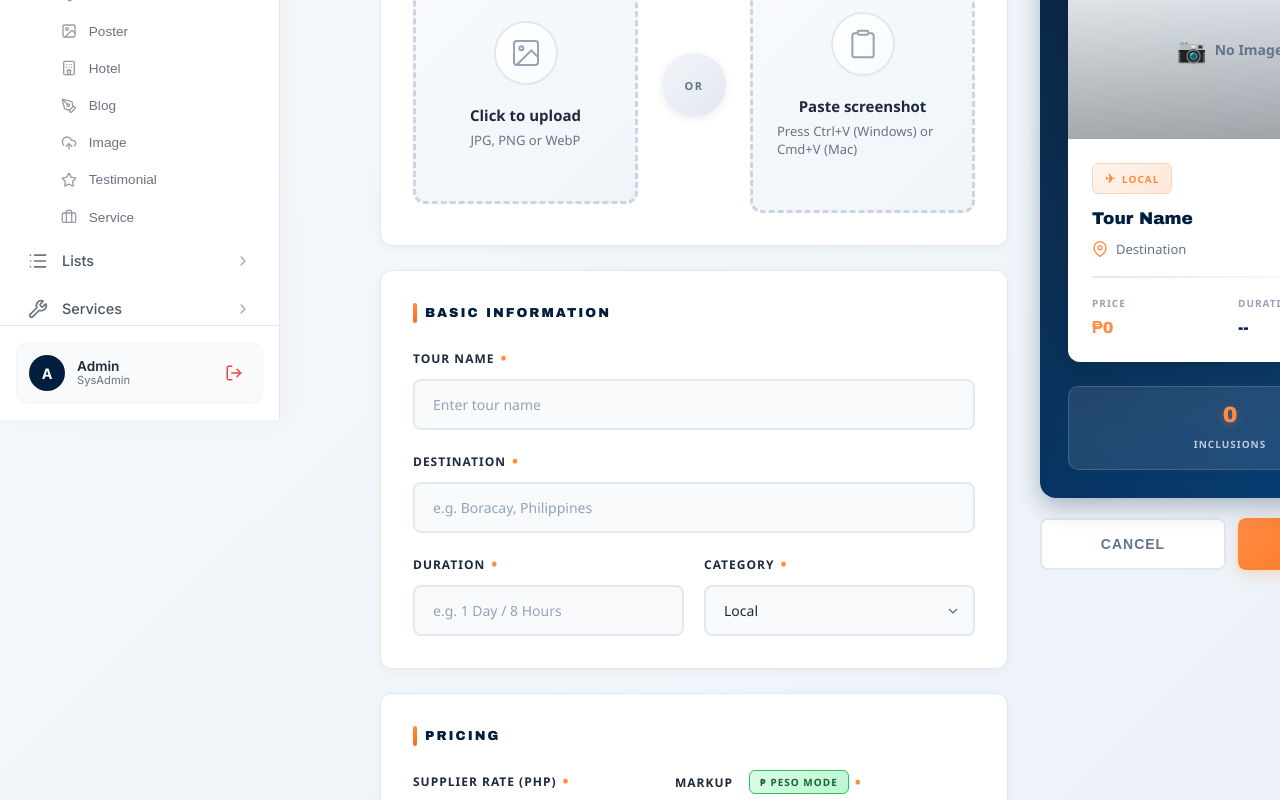
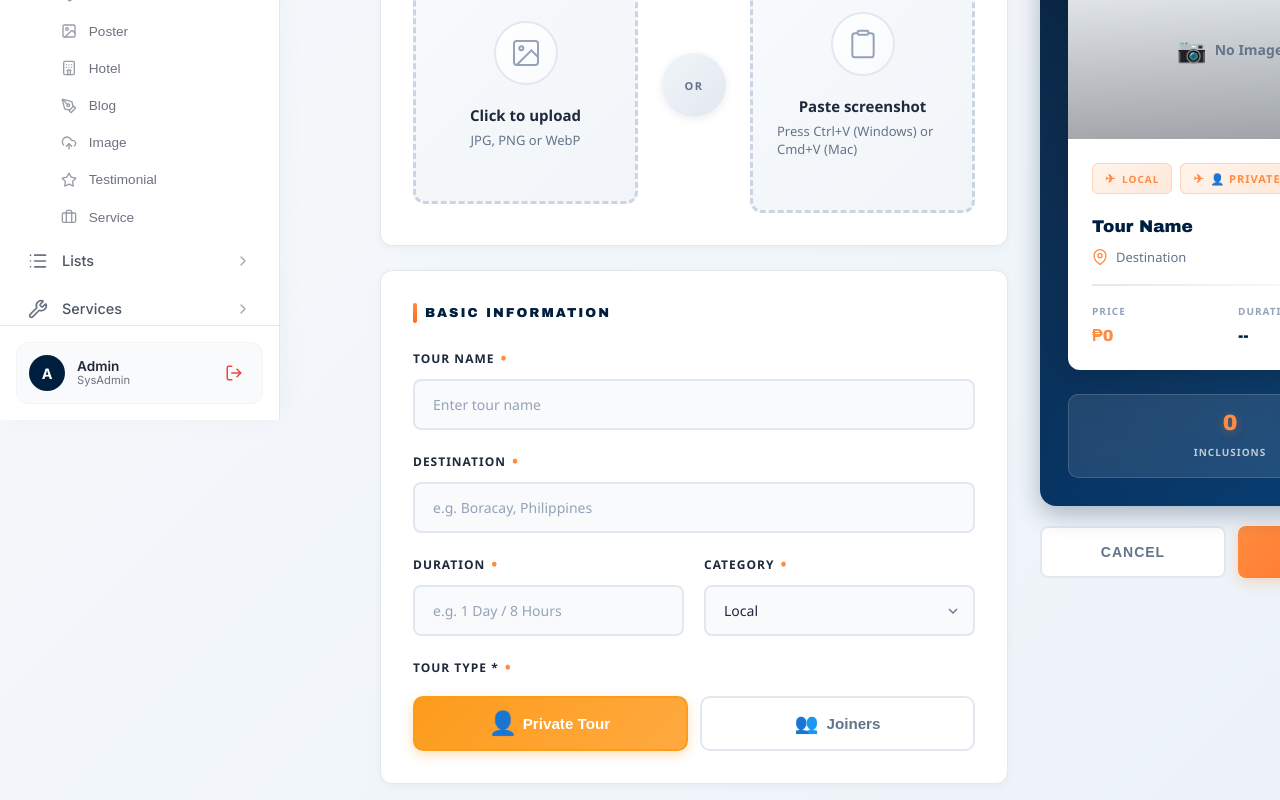
Before and after one commit to WanderWave-Travel-and-Tours/WWTT-Website, a React (Vite) app in the folder admin/: page /add-tour in a window 1280 px wide. Shown: the part 380-1180 px from the top of the page. Built offline with nearby package versions, Linux system fonts and the light colour scheme.

Commit message:
feat: add tour type and minimum pax fields for joiner tours

```diff
--- a/admin/src/components/addtours/TourBasicInfo.jsx
+++ b/admin/src/components/addtours/TourBasicInfo.jsx
@@ -1,7 +1,14 @@
 import React from 'react';
 import './TourBasicInfo.css';
 
-const TourBasicInfo = ({ title, setTitle, destination, setDestination, duration, setDuration, category, setCategory }) => {
+const TourBasicInfo = ({
+  title, setTitle,
+  destination, setDestination,
+  duration, setDuration,
+  category, setCategory,
+  tourType, setTourType,
+  minPax, setMinPax
+}) => {
   return (
     <section className="apkg-section">
       <h2 className="apkg-section-title">BASIC INFORMATION</h2>
@@ -46,6 +53,48 @@ const TourBasicInfo = ({ title, setTitle, destination, setDestination, duration,
             <option value="International">International</option>
           </select>
         </div>
+
+        {/* ✅ NEW: TOUR TYPE TOGGLE */}
+        <div className="apkg-field apkg-field--full">
+          <label>Tour Type *</label>
+          <div className="apkg-tour-type-toggle">
+            <button
+              type="button"
+              className={`apkg-toggle-btn ${tourType === 'private' ? 'active' : ''}`}
+              onClick={() => setTourType('private')}
+            >
+              <span className="toggle-icon">👤</span>
+              Private Tour
+            </button>
+            <button
+              type="button"
+              className={`apkg-toggle-btn ${tourType === 'joiners' ? 'active' : ''}`}
+              onClick={() => setTourType('joiners')}
+            >
+              <span className="toggle-icon">👥</span>
+              Joiners
+            </button>
+          </div>
+        </div>
+
+        {/* ✅ NEW: MIN PAX FOR JOINERS */}
+        {tourType === 'joiners' && (
+          <div className="apkg-field apkg-field--full">
+            <label>Minimum Pax Required *</label>
+            <input
+              type="number"
+              placeholder="Enter minimum number of joiners (e.g. 4)"
+              value={minPax}
+              onChange={(e) => setMinPax(e.target.value)}
+              required
+              min="1"
+              max="50"
+            />
+            <span className="apkg-field-hint">
+              This tour requires at least {minPax || '___'} joiners to proceed
+            </span>
+          </div>
+        )}
       </div>
     </section>
   );
--- a/admin/src/components/addtours/TourPreview.jsx
+++ b/admin/src/components/addtours/TourPreview.jsx
@@ -1,7 +1,6 @@
 import React from 'react';
 import './TourPreview.css';
 
-// Kinuha ang Icon mula sa PackagePreview.jsx para sa parehong UI
 const IconLocation = () => (
     <svg viewBox="0 0 24 24" fill="none" stroke="currentColor" strokeWidth="2">
         <path d="M21 10c0 7-9 13-9 13s-9-6-9-13a9 9 0 0118 0z" />
@@ -9,9 +8,8 @@ const IconLocation = () => (
     </svg>
 );
 
-const TourPreview = ({ url, cat, title, dest, price, dur, incs }) => {
+const TourPreview = ({ url, cat, title, dest, price, dur, incs, tourType, minPax }) => {
 
-    // Binibilang ang valid items para sa preview stats
     const activeInclusionsCount = incs.filter((i) => i.trim()).length;
 
     const formattedPrice = price
@@ -30,7 +28,18 @@ const TourPreview = ({ url, cat, title, dest, price, dur, incs }) => {
                     )}
                 </div>
                 <div className="apkg-card-body">
-                    <span className="apkg-card-badge">{cat}</span>
+                    <div style={{ display: 'flex', gap: '8px', marginBottom: '8px' }}>
+                        <span className="apkg-card-badge">{cat}</span>
+                        {/* ✅ NEW: Tour Type Badge */}
+                        {tourType && (
+                            <span className="apkg-card-badge" style={{
+                                backgroundColor: tourType === 'joiners' ? '#10b981' : '#3b82f6',
+                                fontSize: '11px'
+                            }}>
+                                {tourType === 'joiners' ? `👥 Joiners` : `👤 Private`}
+                            </span>
+                        )}
+                    </div>
                     <h3 className="apkg-card-title">
                         {title || "Tour Name"}
                     </h3>
@@ -38,6 +47,19 @@ const TourPreview = ({ url, cat, title, dest, price, dur, incs }) => {
                         <IconLocation />
                         {dest || "Destination"}
                     </p>
+
+                    {/* ✅ NEW: Show Min Pax for Joiners */}
+                    {tourType === 'joiners' && minPax && (
+                        <p style={{
+                            fontSize: '12px',
+                            color: '#10b981',
+                            marginTop: '4px',
+                            fontWeight: '500'
+                        }}>
+                            Minimum {minPax} pax required
+                        </p>
+                    )}
+
                     <div className="apkg-card-divider"></div>
                     <div className="apkg-card-meta">
                         <div>
@@ -58,7 +80,6 @@ const TourPreview = ({ url, cat, title, dest, price, dur, incs }) => {
                     <strong>{activeInclusionsCount}</strong>
                     <span>Inclusions</span>
                 </div>
-                {/* Pinanatili ang stats logic pero inalis ang Days/Activities dahil functionality-specific ang mga ito sa Packages */}
             </div>
         </div>
     );
--- a/admin/src/components/addtours/addtours.jsx
+++ b/admin/src/components/addtours/addtours.jsx
@@ -138,6 +138,8 @@ const AddTour = () => {
         !tourPrice &&
         !tourDuration &&
         tourCat === "Local" &&
+        tourType === "private" &&  // ✅ ADDED
+        !minPax &&                 // ✅ ADDED
         (tourIncs.length === 1 && tourIncs[0] === "") &&
         !tourFile;
 
@@ -169,6 +171,8 @@ const AddTour = () => {
         price: tourPrice,
         duration: tourDuration,
         category: tourCat,
+        tourType: tourType,
+        minPax: minPax,
         inclusions: tourIncs,
         image: imageBase64,
         imageMeta: imageMeta
@@ -181,6 +185,10 @@ const AddTour = () => {
 
     return () => clearTimeout(timeoutId);
   }, [tourTitle, tourDest, tourSupplier, tourMarkup, tourMarkupType, tourPrice, tourDuration, tourCat, tourIncs, tourFile]);
+
+  const [tourType, setTourType] = useState("private"); // "private" or "joiners"
+  const [minPax, setMinPax] = useState(""); // Only for joiners
+
 
   const restoreDraftData = async (data) => {
     if (!data) return;
@@ -357,6 +365,11 @@ const AddTour = () => {
       return;
     }
 
+    if (tourType === 'joiners' && (!minPax || parseInt(minPax) < 1)) {
+      toast.error("Please enter minimum pax for joiner tours.", "Missing Min Pax");
+      return;
+    }
+
     askConfirmation(
       "Publish Tour",
       `Are you sure you want to publish "${tourTitle}" to the catalog?`,
@@ -387,6 +400,12 @@ const AddTour = () => {
     formData.append("category", tourCat);
     formData.append("inclusions", JSON.stringify(finalIncs));
     formData.append("image", tourFile);
+    formData.append("tourType", tourType);
+
+    if (tourType === 'joiners') {
+      formData.append("minPax", parseInt(minPax));
+    }
+
 
     const adminData = JSON.parse(localStorage.getItem('adminData') || '{}');
     const activeUser = adminData.email || adminData.username || adminData.user || 'Unknown User';
@@ -398,7 +417,7 @@ const AddTour = () => {
     toast.info("Uploading tour package...", "Please Wait", 2000);
 
     try {
-      const res = await fetch("https://wanderwaveph-backend.onrender.com/api/tours/add", {
+      const res = await fetch("http://localhost:5000/api/tours/add", {
         method: "POST",
         body: formData,
       });
@@ -420,6 +439,8 @@ const AddTour = () => {
         setTourPrice("");
         setTourDuration("");
         setTourCat("Local");
+        setTourType("private");  // ✅ ADDED
+        setMinPax("");           // ✅ ADDED
         setTourFile(null);
         setTourPreviewUrl(null);
         setTourIncs([""]);
@@ -495,6 +516,10 @@ const AddTour = () => {
                   setDuration={setTourDuration}
                   category={tourCat}
                   setCategory={setTourCat}
+                  tourType={tourType}
+                  setTourType={setTourType}
+                  minPax={minPax}
+                  setMinPax={setMinPax}
                 />
                 <TourPricing
                   supp={tourSupplier}
@@ -528,6 +553,8 @@ const AddTour = () => {
                   price={tourPrice}
                   dur={tourDuration}
                   incs={tourIncs}
+                  tourType={tourType}          // ✅ ADDED
+                  minPax={minPax}
                 />
                 <div className="atour-actions">
                   <button
--- a/admin/src/components/archive/archiveFunctions/tourService.js
+++ b/admin/src/components/archive/archiveFunctions/tourService.js
@@ -1,4 +1,4 @@
-const API_URL = 'https://wanderwaveph-backend.onrender.com/api/tours';
+const API_URL = 'http://localhost:5000/api/tours';
 
 export const fetchArchivedTours = async () => {
   try {
--- a/admin/src/components/sidebar/sidebar.jsx
+++ b/admin/src/components/sidebar/sidebar.jsx
@@ -238,7 +238,7 @@ const Sidebar = ({ isCollapsed, toggleSidebar }) => {
       const adminData = JSON.parse(localStorage.getItem('adminData') || '{}');
       const adminToken = localStorage.getItem('adminToken');
 
-      await fetch('https://wanderwaveph-backend.onrender.com/api/admin/logout', {
+      await fetch('http://localhost:5000/api/admin/logout', {
         method: 'POST',
         headers: {
           'Content-Type': 'application/json',
```
Also changed, not shown: 3 other files (tests, documents, lock files or other folders).
